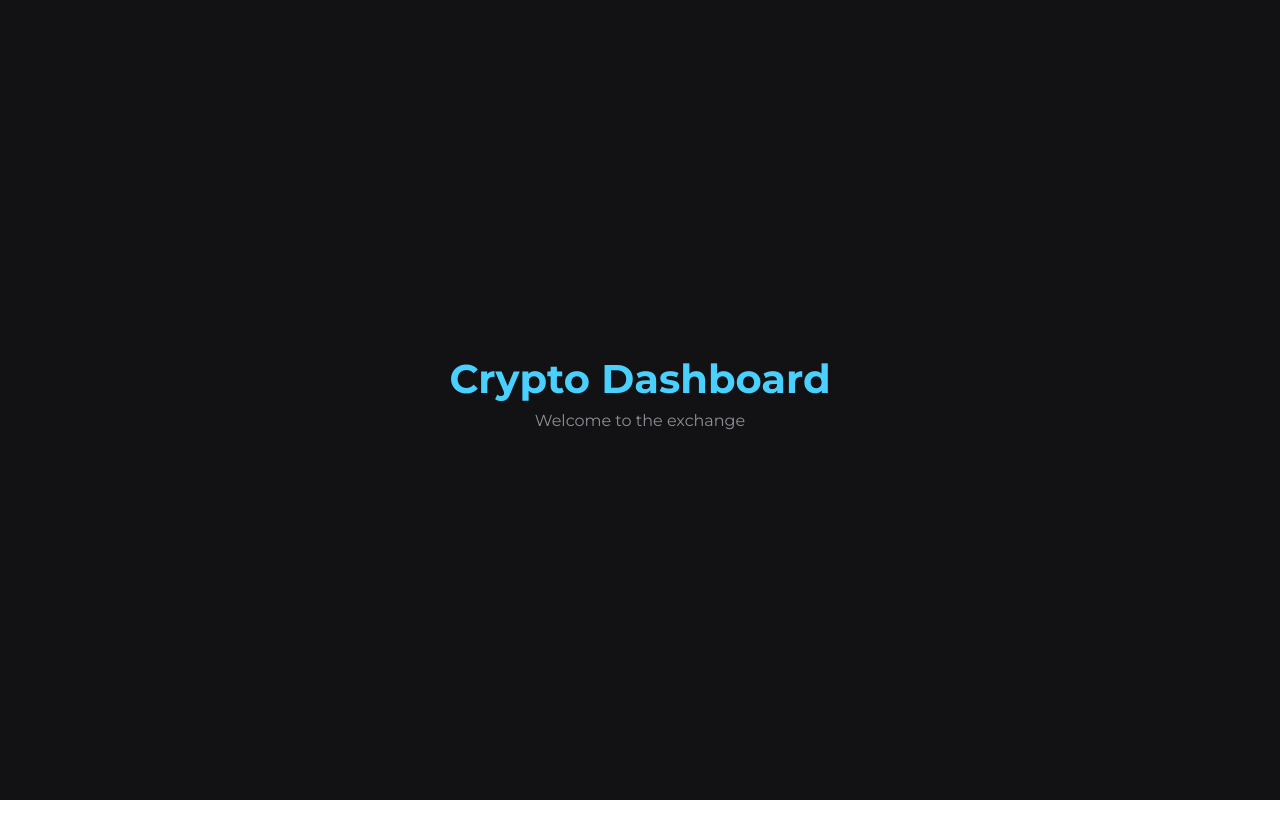
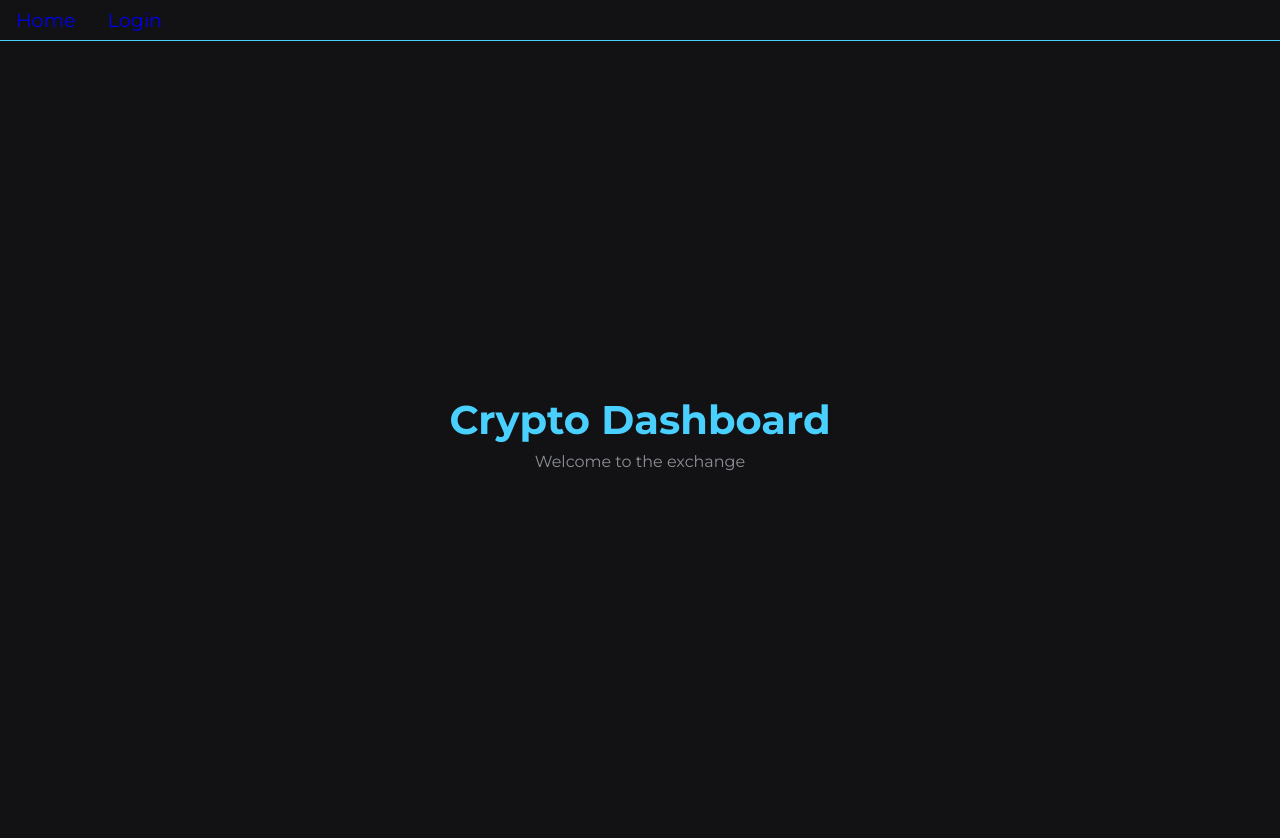
Before and after one commit to Yuriyli/rss-angular-team-task, an Angular app: page / in a window 1280 px wide. Shown: the top 838 px of the page. Before the commit the page ends 800 px from the top, so only its background shows below. Built offline with nearby package versions, Linux system fonts and the light colour scheme.

Commit message:
feat: add header and nav menu

```diff
--- a/src/app/app.html
+++ b/src/app/app.html
@@ -1,5 +1,2 @@
-<!-- TODO: header component -->
-
-<main class="main">
-  <router-outlet></router-outlet>
-</main>
+<app-header></app-header>
+<router-outlet></router-outlet>
--- a/src/app/app.ts
+++ b/src/app/app.ts
@@ -1,11 +1,12 @@
 import { Component, signal } from '@angular/core';
 import { RouterOutlet } from '@angular/router';
+import { Header } from '@features/header/header';
 
 @Component({
   selector: 'app-root',
-  imports: [RouterOutlet],
+  imports: [RouterOutlet, Header],
   templateUrl: './app.html',
-  styleUrl: './app.scss'
+  styleUrl: './app.scss',
 })
 export class App {
   protected readonly title = signal('rss-angular-team-task');
--- /dev/null
+++ b/src/app/features/header/components/nav-element.ts
@@ -0,0 +1,29 @@
+import { Component, input } from '@angular/core';
+import { RouterLink } from '@angular/router';
+
+@Component({
+  selector: 'app-nav',
+  imports: [RouterLink],
+  template: '<a routerLink=`route()` class="nav-element">{{text()}}</a>',
+  styles: [
+    `
+      @use 'variables' as *;
+
+      .nav-element {
+        display: block;
+        color: $primary-blue;
+        font-size: 1.2rem;
+        padding: 0rem 1rem;
+        text-decoration-line: none;
+
+        &:hover {
+          color: $default-button-hover-color;
+        }
+      }
+    `,
+  ],
+})
+export class Nav {
+  readonly text = input.required<string>();
+  readonly route = input.required<string>();
+}
--- /dev/null
+++ b/src/app/features/header/header.html
@@ -0,0 +1,4 @@
+<div class="header">
+  <app-nav text="Home" route="/"></app-nav>
+  <app-nav text="Login" route="/login"></app-nav>
+</div>
--- /dev/null
+++ b/src/app/features/header/header.scss
@@ -0,0 +1,11 @@
+@use 'variables' as *;
+
+.header {
+  display: flex;
+  flex-direction: row;
+  align-items: center;
+  justify-content: flex-start;
+  background: $primary-black;
+  border-bottom: 1px solid $primary-blue;
+  min-height: 2.5rem;
+}
```
Also changed, not shown: src/app/features/header/header.ts (added, +10 -0 lines).
